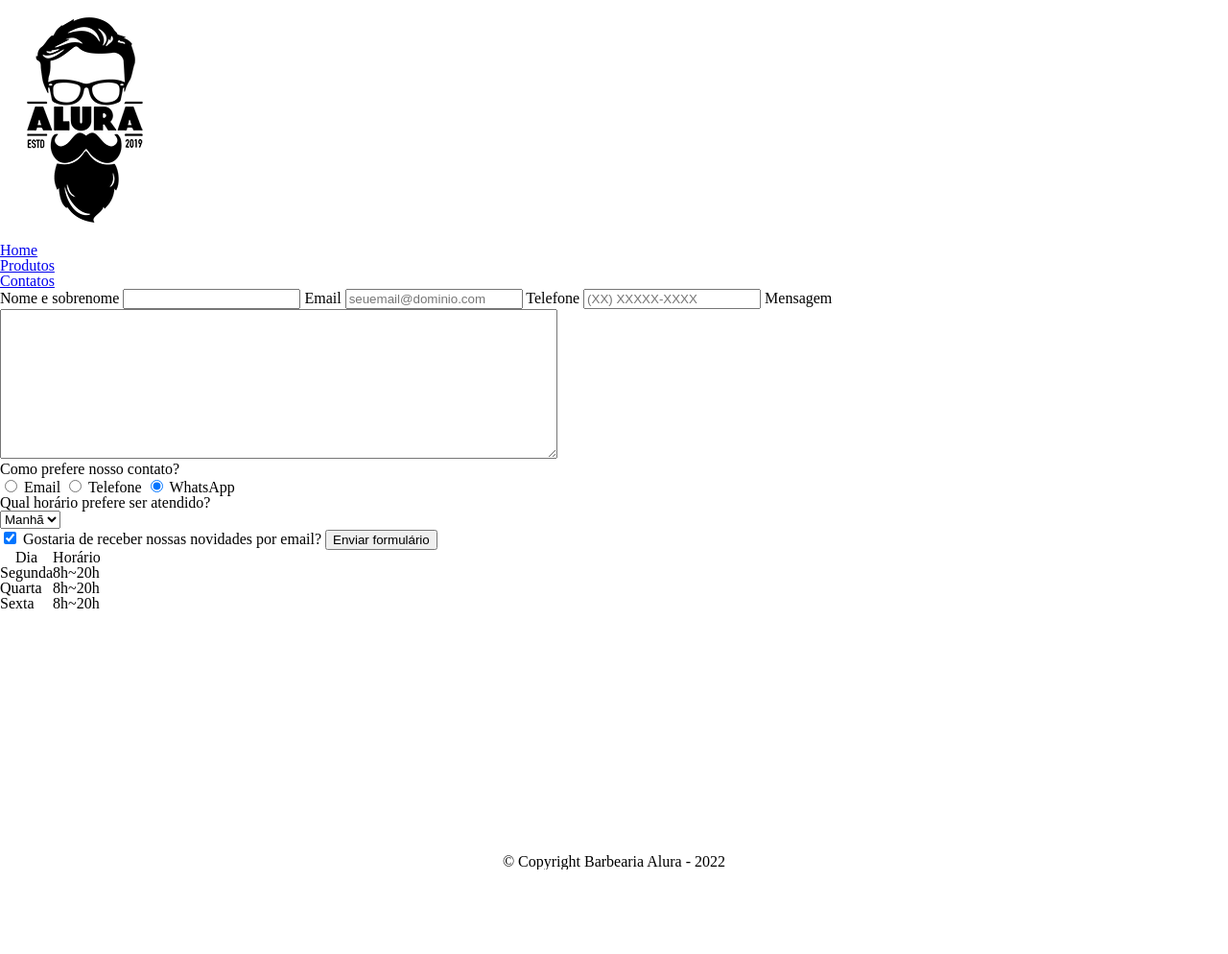
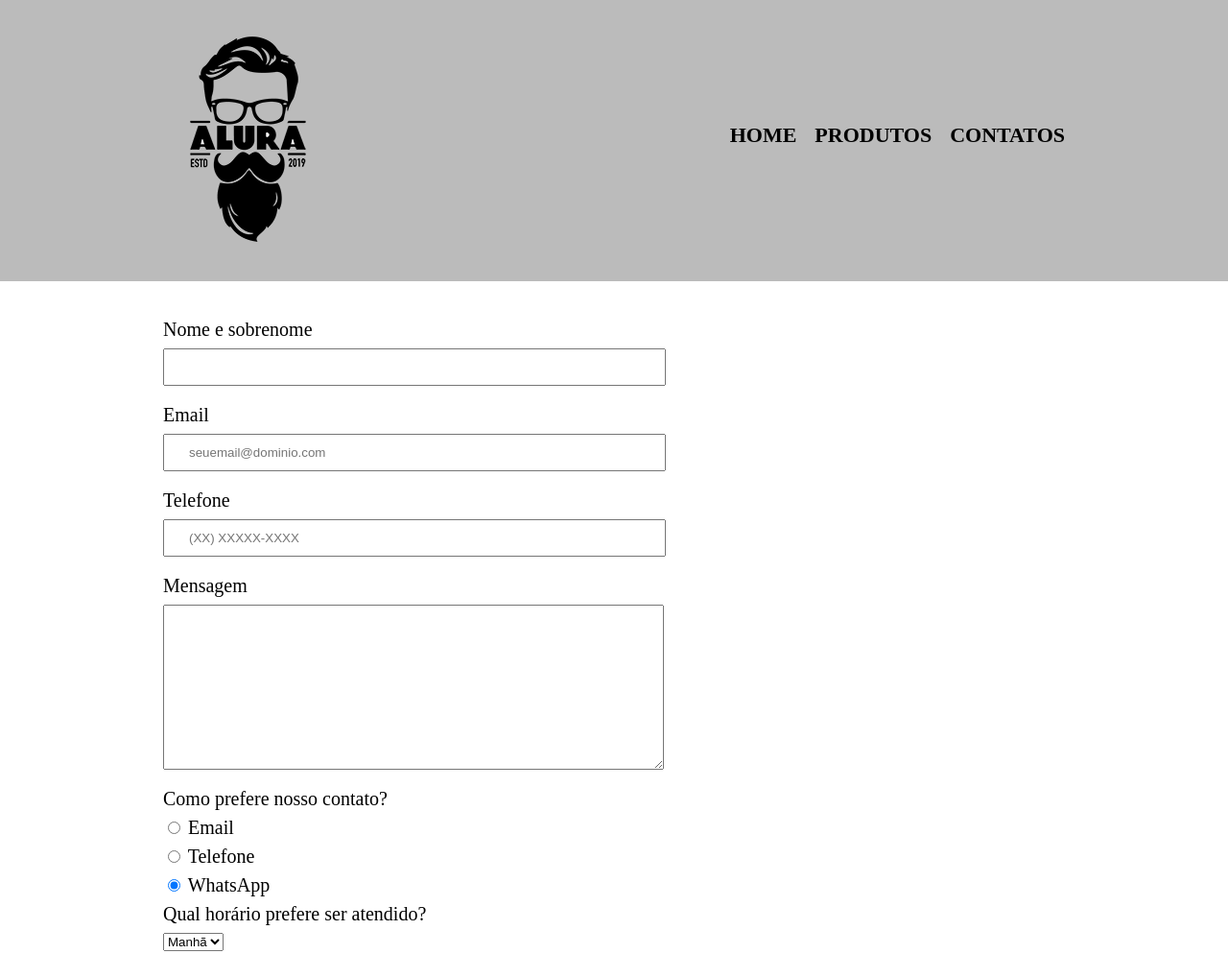
Before and after one commit to Jessica-Ohana/curso-frontend-alura, a plain HTML site: page contato.html in a window 1280 px wide. Shown: the top 994 px of the page at 96% size. Before the commit the page ends 906 px from the top, so only its background shows below. Drawn offline with Linux system fonts and the light colour scheme.

Commit message:
css contatos

```diff
--- a/style.css
+++ b/style.css
@@ -1,51 +1,150 @@
-
-
-#banner {
-    width: 100%;
+header {
+	background: #BBBBBB;
+	padding: 20px 0;
 }
 
-.titulo-principal{
-    padding-left: 20px;
+.caixa {
+	position: relative;
+	width: 940px;
+	margin: 0 auto;
 }
 
-.principal {
-    background: #cccccc;
-    padding: 30px;
+nav {
+	position: absolute;
+	top: 110px;
+	right: 0;
 }
 
-.titulo-centralizado{
-    text-align: center;
+nav li {
+	display: inline;
+	margin: 0 0 0 15px;
 }
 
-p {
-    text-align: center;
-
+nav a {
+	text-transform: uppercase;
+	color: #000000;
+	font-weight: bold;
+	font-size: 22px;
+	text-decoration: none;
 }
 
-#missao {
-    font-size: 20px;
+nav a:hover {
+    color: #C78C19;
+    text-decoration: underline;
 }
 
-em strong {
-    color: royalblue;
+.produtos {
+	width: 940px;
+	margin: 0 auto;
+	padding: 50px 0;
 }
 
-.items {
-    font-style: italic;
+.produtos li {
+	display: inline-block;
+	text-align: center;
+	width: 30%;
+	vertical-align: top;
+	margin: 0 1.5%;
+	padding: 30px 20px;
+	box-sizing: border-box;
+	border: 2px solid #000000;
+	border-radius: 10px;
 }
 
-.beneficios {
-    background: #FFFFFF;
-    padding: 20px;
+.produtos li:hover {
+    color: #C78C19;
 }
 
-ul {
-    display: inline-block;
-    vertical-align: top;
-    width: 20%;
-    margin-right: 15%;
+.produtos li:active {
+    border-color: #088C19;
 }
 
-.imagemBeneficios {
+.produtos li:hover h2 {
+    font-size: 34px;
+}
+
+.produtos h2 {
+	font-size: 30px;
+	font-weight: bold;
+}
+
+.produto-descricao {
+	font-size: 18px;
+}
+
+.produto-preco {
+	font-size: 22px;
+	font-weight: bold;
+	margin-top: 10px;
+}
+
+footer {
+    text-align: center;
+    background: url("bg.jpg");
+    padding: 40px 0;
+}
+
+.copyright {
+    color: #FFFFFF;
+    font-size: 13px;
+    margin: 20px 0 0;
+}
+
+main {
+    width: 940px;
+    margin: 0 auto;
+}
+
+form {
+    margin: 40px 0;
+}
+
+form label, form legend {
+    display:block;
+    font-size: 20px;
+    margin: 0 0 10px;
+}
+
+.input-padrao {
+    display: block;
+    margin: 0 0 20px;
+    padding: 10px 25px;
     width: 50%;
 }
+
+.checkbox {
+    margin: 20px 0;
+}
+
+.enviar {
+    width:40%;
+    padding: 15px 0;
+    background: orange;
+    color: black;
+    font-weight: bold;
+    font-size: 18px;
+    border: none;
+    border-radius: 5px;
+    transition: 1s all;
+    cursor: pointer;
+}
+
+.enviar:hover {
+    background: darkorange;
+    transform: scale(1.2);
+}
+
+table {
+    margin: 20px 0 40px;
+}
+
+thead {
+    background: #555555;
+    color: white;
+    font-weight: bold;
+}
+
+td, th {
+    border: 1px solid #000000;
+    padding: 8px 15px;
+}
```
